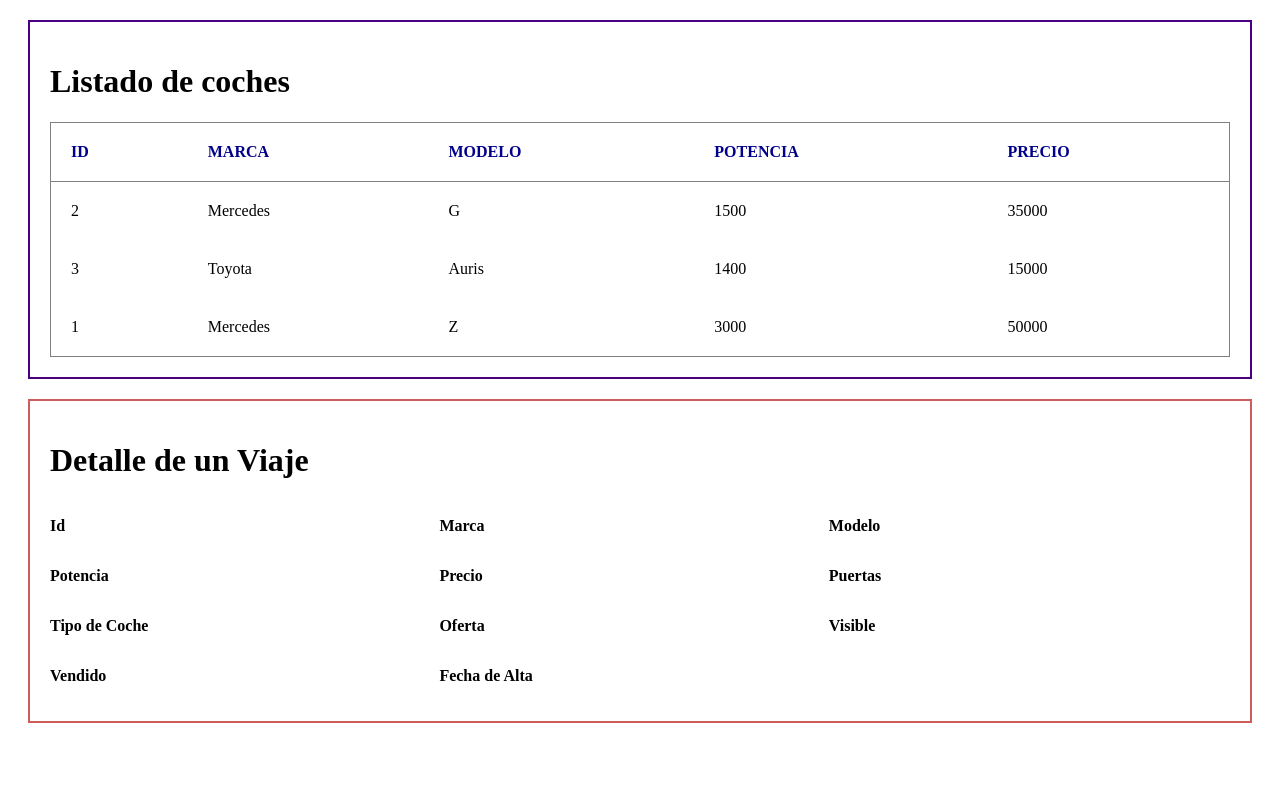
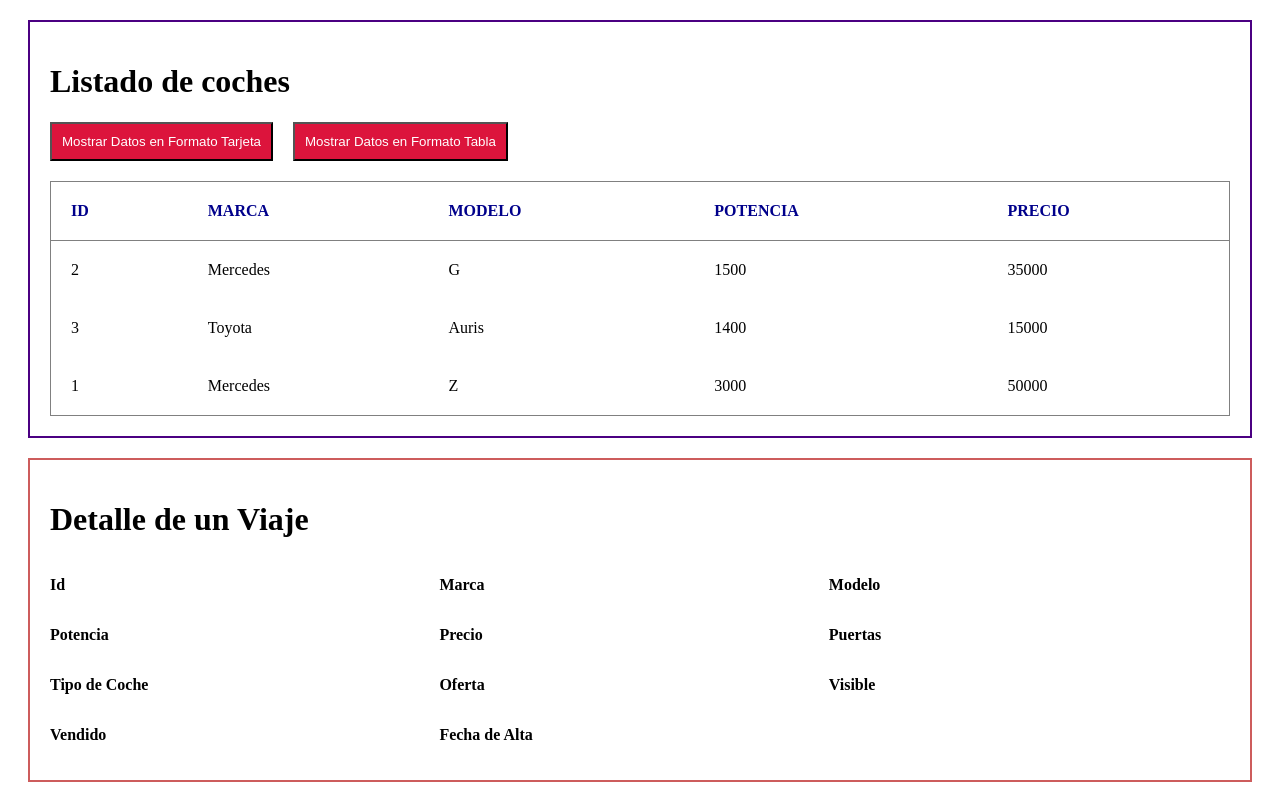
Before and after one commit to crishyperreality/concesionario-coches, an Angular app: page / in a window 1280 px wide. Built offline with nearby package versions, Linux system fonts and the light colour scheme.

Commit message:
ngif tabla / tarjeta

```diff
--- a/src/app/coches-list/coches-list.component.html
+++ b/src/app/coches-list/coches-list.component.html
@@ -1,6 +1,10 @@
 <div class="container">
     <h1>Listado de coches</h1>
-    <table>
+    <div class="buttons">
+        <button (click)="mostrarTarjetas()">Mostrar Datos en Formato Tarjeta</button>
+        <button (click)="mostrarTabla()">Mostrar Datos en Formato Tabla</button>
+    </div>
+    <table *ngIf="verTabla;else tarjetas">
         <thead>
             <th>Id</th>
             <th>Marca</th>
@@ -9,7 +13,7 @@
             <th>Precio</th>
         </thead>
         <tbody>
-            <tr *ngFor="let item of coches" (click)="mostarCocheClick($event, item)"  >
+            <tr *ngFor="let item of coches" (click)="mostarCocheClick($event, item)">
                 <td>{{item.id}}</td>
                 <td>{{item.marca}}</td>
                 <td>{{item.modelo}}</td>
@@ -18,4 +22,13 @@
             </tr>
         </tbody>
     </table>
+    <ng-template #tarjetas>
+        <div *ngFor="let item of coches" (click)="mostarCocheClick($event, item)">
+            <p>{{item.id}}</p>
+            <p>{{item.marca}}</p>
+            <p>{{item.modelo}}</p>
+            <p>{{item.potencia}}</p>
+            <p>{{item.precio}}</p>
+        </div>
+    </ng-template>
 </div>
--- a/src/app/coches-list/coches-list.component.scss
+++ b/src/app/coches-list/coches-list.component.scss
@@ -2,6 +2,22 @@
     border: 2px solid indigo;
     margin: 20px;
     padding: 20px;
+
+    .buttons {
+        margin-bottom: 20px;
+        button {
+            padding: 10px;
+            background-color: crimson;
+            color: white;
+            margin-right: 20px;
+            &:hover {
+                color: crimson;
+                background: white;
+                border: 1px solid crimson;
+                cursor: pointer;
+            }
+        }
+    }
 
     table {
         border: 1px solid gray;
--- a/src/app/coches-list/coches-list.component.ts
+++ b/src/app/coches-list/coches-list.component.ts
@@ -11,6 +11,8 @@ export class CochesListComponent implements OnInit {
   @Input() coches: Coche[];
   @Output() cocheSeleccionado = new EventEmitter<Coche>();
 
+  verTabla = true;
+
   constructor() { }
 
   ngOnInit(): void {
@@ -21,4 +23,12 @@ export class CochesListComponent implements OnInit {
     console.log(coche);
     this.cocheSeleccionado.emit(coche);
   }
+
+  mostrarTarjetas(): void {
+    this.verTabla = false;
+  }
+
+  mostrarTabla(): void {
+    this.verTabla = true;
+  }
 }
```
